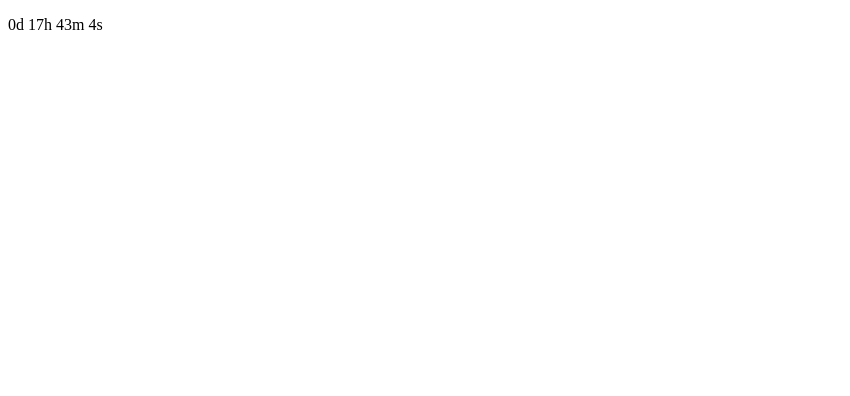
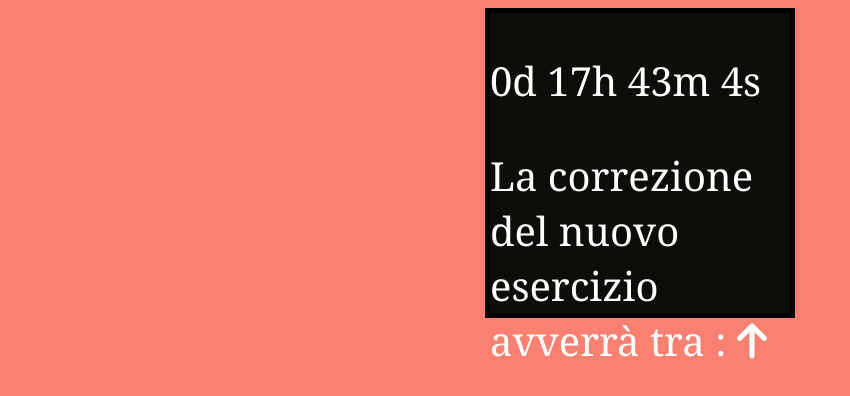
Before and after one commit to gabrielebarcellona/js-simon, a plain HTML site: page index.html in a window 1280 px wide. Shown: the whole page, without its empty margins (0-850 px from the left). Drawn offline with Linux system fonts and the light colour scheme.

Commit message:
add edit css

```diff
--- a/index.html
+++ b/index.html
@@ -6,10 +6,12 @@
     <meta name="viewport" content="width=device-width, initial-scale=1.0">
     <title>Document</title>
     <link rel="stylesheet" href="style.css">
+    <link rel="stylesheet" href="https://cdnjs.cloudflare.com/ajax/libs/font-awesome/6.4.0/css/all.min.css" integrity="sha512-iecdLmaskl7CVkqkXNQ/ZH/XLlvWZOJyj7Yy7tcenmpD1ypASozpmT/E0iPtmFIB46ZmdtAc9eNBvH0H/ZpiBw==" crossorigin="anonymous" referrerpolicy="no-referrer" />
 </head>
 <body>
-    <div>
+    <div class="container">
         <p id="output"></p>
+        <p class="p2">La correzione del nuovo esercizio avverrà tra : <i class="fa-solid fa-arrow-up"></i></p>
     </div>
     <script src="script.js"></script>
 </body>
--- a/script.js
+++ b/script.js
@@ -20,21 +20,21 @@ let x = setInterval(function() {
   let now = new Date().getTime();
 
 
-  let distance = countDownDate - now;
+  let difference = countDownDate - now;
 
 
-  let days = Math.floor(distance / (1000 * 60 * 60 * 24));
-  let hours = Math.floor((distance % (1000 * 60 * 60 * 24)) / (1000 * 60 * 60));
-  let minutes = Math.floor((distance % (1000 * 60 * 60)) / (1000 * 60));
-  let seconds = Math.floor((distance % (1000 * 60)) / 1000);
+  let days = Math.floor(difference / (1000 * 60 * 60 * 24));
+  let hours = Math.floor((difference % (1000 * 60 * 60 * 24)) / (1000 * 60 * 60));
+  let minutes = Math.floor((difference % (1000 * 60 * 60)) / (1000 * 60));
+  let seconds = Math.floor((difference % (1000 * 60)) / 1000);
 
 
   document.getElementById("output").innerHTML = days + "d " + hours + "h "
   + minutes + "m " + seconds + "s ";
 
 
-  if (distance < 0) {
+  if (difference < 0) {
     clearInterval(x);
     document.getElementById("output").innerHTML = "EXPIRED";
   }
-}, 1000);
+}, );
--- a/style.css
+++ b/style.css
@@ -1 +1,16 @@
-.output
+body{
+    display: flex;
+    justify-content: center;
+    align-items: center;
+    background-color: salmon;
+}
+
+.container{
+    border:  5px solid black;
+    background-color: rgb(13, 13, 9);
+    height: 300px;
+    width: 300px;
+    font-size: 40px;
+    font-family: Cambria, Cochin, Georgia, Times, 'Times New Roman', serif;
+    color: white;
+}
```
